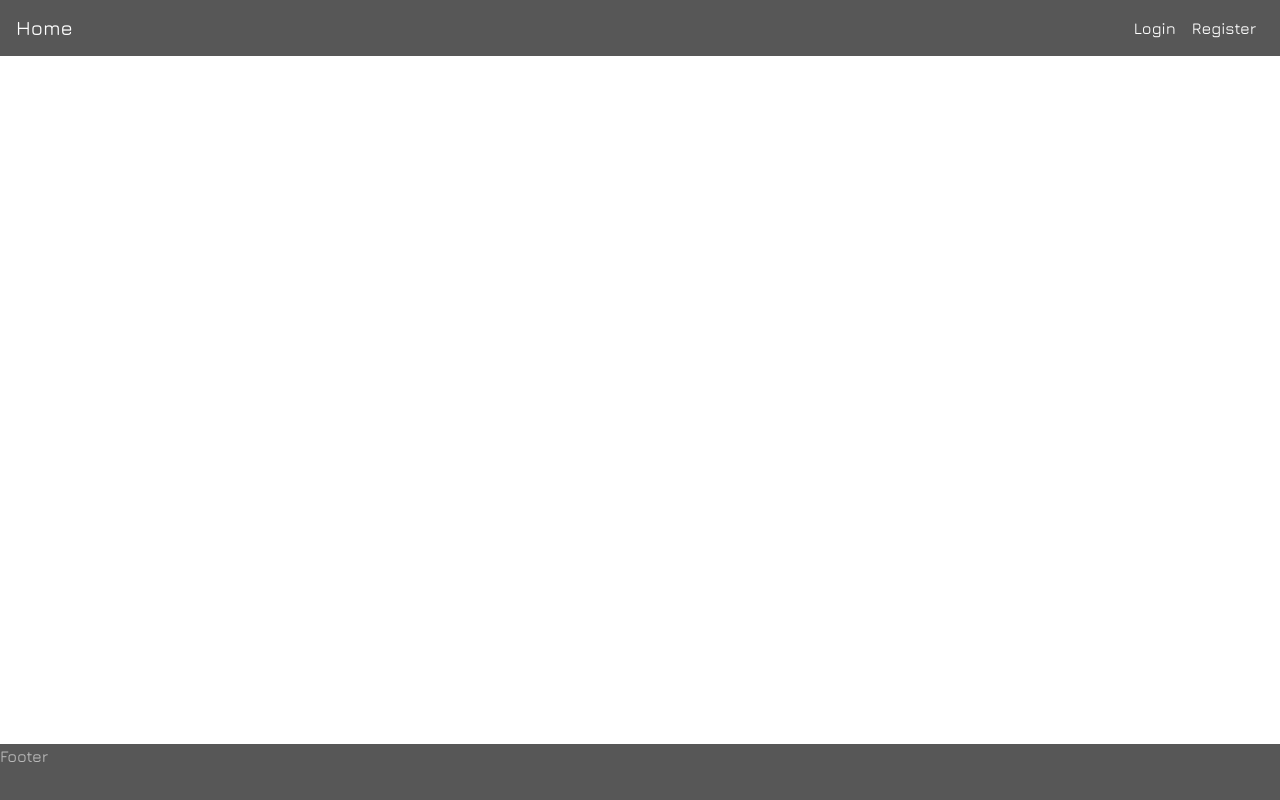
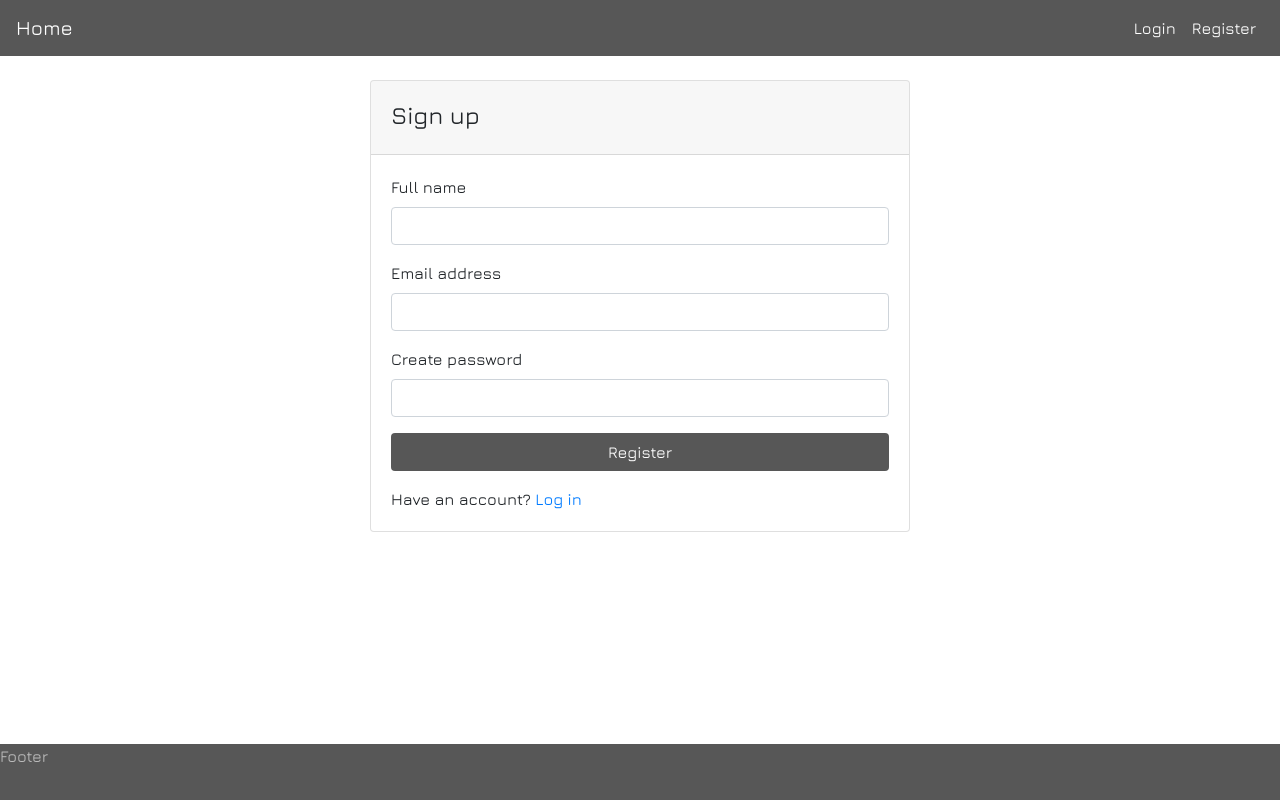
Before and after one commit to oguzkayaya/react-blog, a React (Create React App) app: page /register in a window 1280 px wide. Built offline with nearby package versions, Linux system fonts and the light colour scheme.

Commit message:
add register

```diff
--- a/src/App.js
+++ b/src/App.js
@@ -1,8 +1,9 @@
 import "./App.css";
 import "bootstrap/dist/css/bootstrap.min.css";
 import Nav from "./components/Nav";
-import { BrowserRouter } from "react-router-dom";
+import { BrowserRouter, Route } from "react-router-dom";
 import Footer from "./components/Footer";
+import Register from "./components/Register";
 
 function App() {
   return (
@@ -10,6 +11,8 @@ function App() {
       <div className="App">
         <Nav></Nav>
         <Footer></Footer>
+        {/* Routes */}
+        <Route path="/register" exact component={Register}></Route>
       </div>
     </BrowserRouter>
   );
--- /dev/null
+++ b/src/components/Register.js
@@ -0,0 +1,113 @@
+import axios from "axios";
+import React, { useState } from "react";
+import { Link, useHistory } from "react-router-dom";
+import styled from "styled-components";
+
+export default function Home() {
+  const [formData, setFormData] = useState({
+    name: "",
+    email: "",
+    password: "",
+  });
+  const [error, setError] = useState("");
+  const [succes, setSucces] = useState("");
+  const history = useHistory();
+  const register = function (e) {
+    e.preventDefault();
+    axios
+      .post(`${process.env.REACT_APP_URL}/register`, formData)
+      .then(function (response) {
+        setError("");
+        setSucces("Registered");
+        setTimeout(() => {
+          history.push("/login");
+        }, 2000);
+      })
+      .catch(function (error) {
+        setSucces("");
+        setError(error.response.data.error);
+      });
+  };
+  return (
+    <>
+      <div className="container my-4">
+        <div className="row justify-content-center">
+          <div className="col-md-6">
+            <div className="card">
+              <header className="card-header">
+                <h4 className="card-title mt-2">Sign up</h4>
+              </header>
+              <article className="card-body">
+                <form>
+                  <div className="form-row">
+                    <div className="col form-group">
+                      <label>Full name </label>
+                      <input
+                        type="text"
+                        name="name"
+                        className="form-control"
+                        value={formData.name}
+                        onChange={(e) =>
+                          setFormData({ ...formData, name: e.target.value })
+                        }
+                      />
+                    </div>
+                  </div>
+                  <div className="form-group">
+                    <label>Email address</label>
+                    <input
+                      type="email"
+                      name="email"
+                      className="form-control"
+                      value={formData.email}
+                      onChange={(e) =>
+                        setFormData({ ...formData, email: e.target.value })
+                      }
+                    />
+                  </div>
+                  <div className="form-group">
+                    <label>Create password</label>
+                    <input
+                      className="form-control"
+                      type="text"
+                      name="password"
+                      value={formData.password}
+                      onChange={(e) =>
+                        setFormData({ ...formData, password: e.target.value })
+                      }
+                    />
+                  </div>
+                  <div className="form-group">
+                    <Button
+                      type="submit"
+                      className="btn btn-block"
+                      onClick={register}
+                    >
+                      Register
+                    </Button>
+                  </div>
+                </form>
+                <div style={{ color: "red" }}>{error}</div>
+                <div style={{ color: "green" }}>{succes}</div>
+                <div>
+                  Have an account? <Link to="/login">Log in</Link>
+                </div>
+              </article>
+            </div>
+          </div>
+        </div>
+      </div>
+    </>
+  );
+}
+
+const Button = styled.button`
+  color: #fff;
+  background: var(--dark-color);
+  &:hover,
+  &:active,
+  &:visited {
+    color: #fff;
+    background: var(--light-color);
+  }
+`;
```
Also changed, not shown: 1 other file (tests, documents, lock files or other folders).
